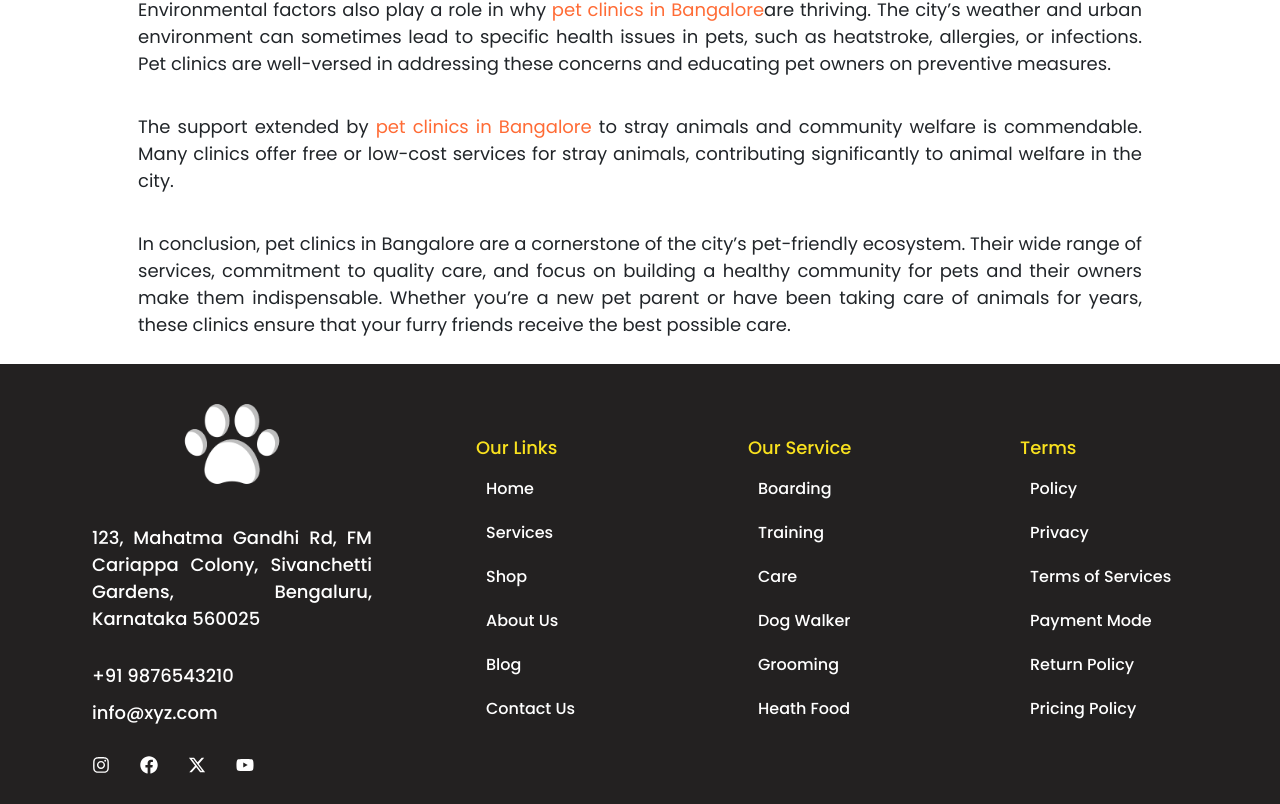
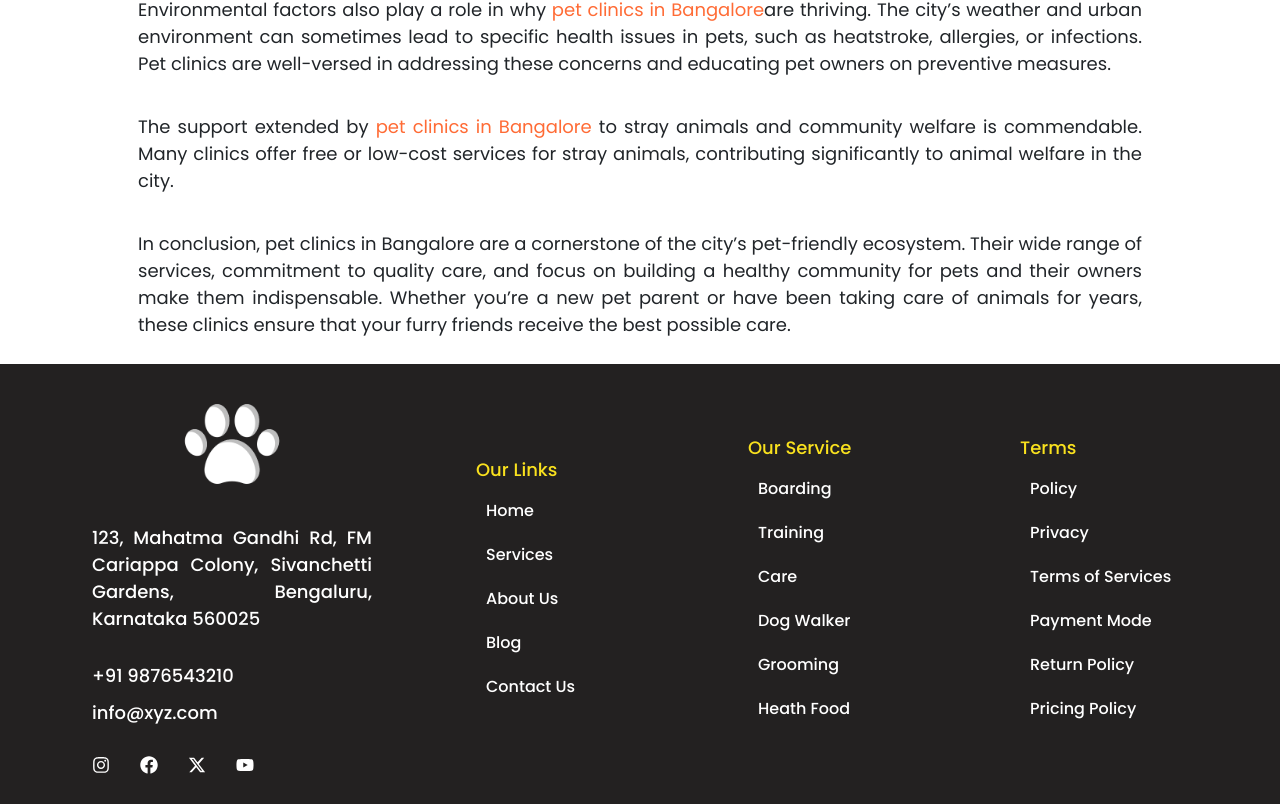
Before and after one commit to PrajwalHS2609/PetClinic1, a Next.js app: page / in a window 1280 px wide. Shown: the part 9160-9964 px from the top of the page. Built offline with nearby package versions, Linux system fonts and the light colour scheme.

Commit message:
footer  Links

```diff
--- a/src/components/Footer/FooterLinks.tsx
+++ b/src/components/Footer/FooterLinks.tsx
@@ -12,16 +12,13 @@ export default function FooterLink() {
           <Link href="/services">Services</Link>
         </li>
         <li>
-          <Link href="/">Shop</Link>
+          <Link href="/about-us">About Us</Link>
         </li>
         <li>
-          <Link href="/">About Us</Link>
+          <Link href="/blog">Blog</Link>
         </li>
         <li>
-          <Link href="/">Blog</Link>
-        </li>
-        <li>
-          <Link href="/">Contact Us</Link>
+          <Link href="/contact-us">Contact Us</Link>
         </li>
       </ul>
     </div>
```
